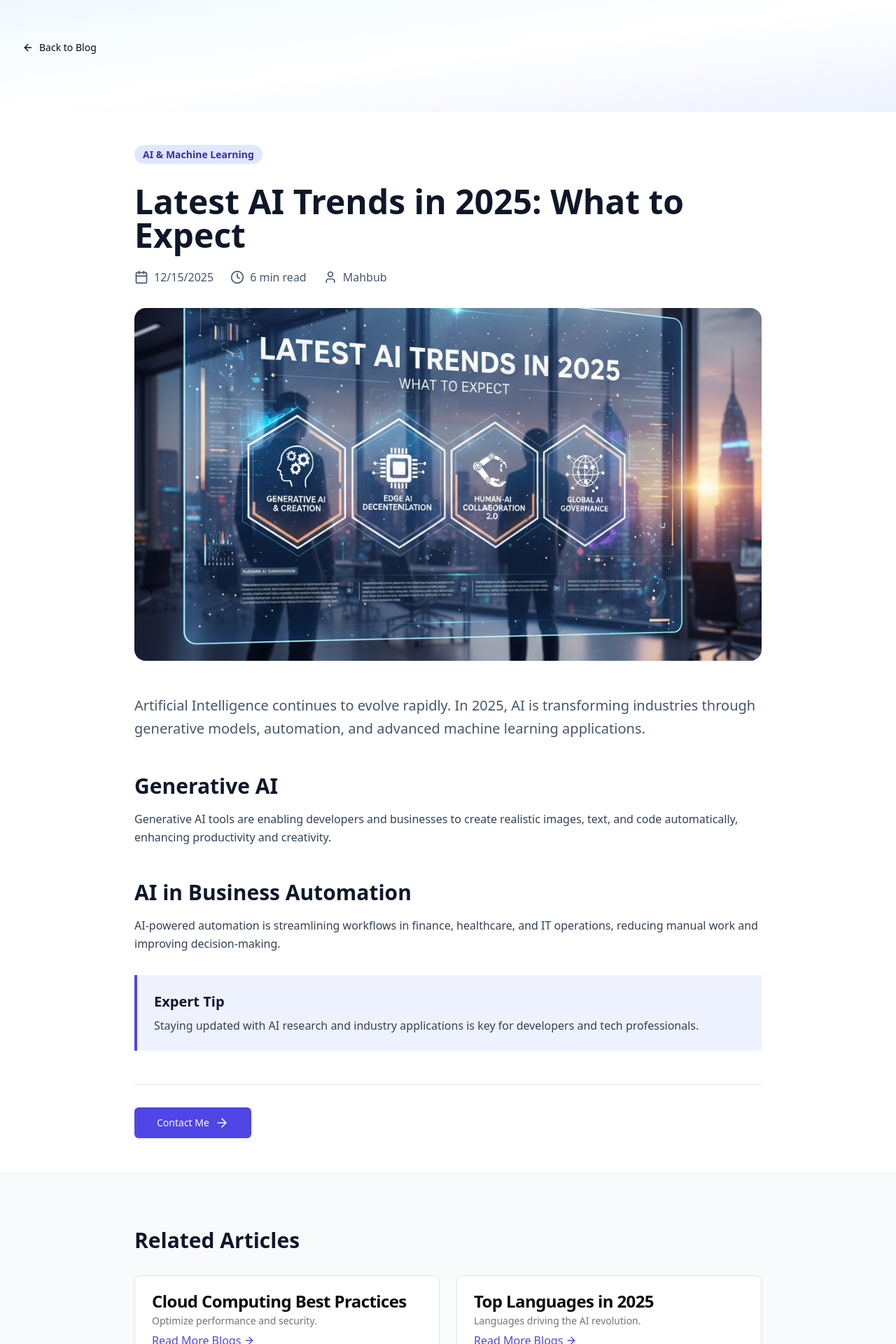
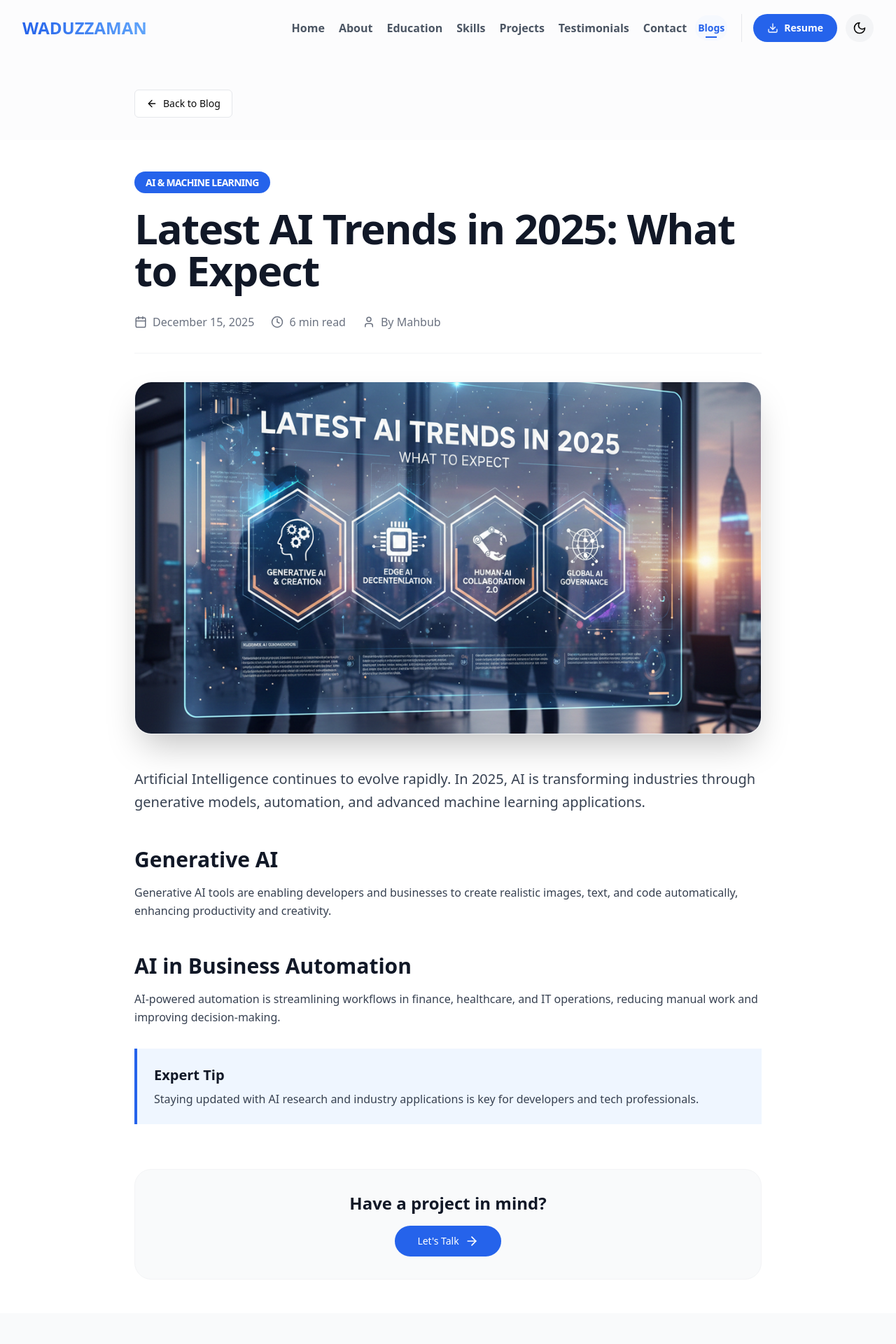
Before and after one commit to waduzzaman/portfolio-2025, a Next.js app: page /blog/latest-ai-trends-2025 in a window 1280 px wide. Shown: the top 1920 px of the page at 70% size. Built offline with nearby package versions, Linux system fonts and the light colour scheme.

Commit message:
upted with corrected nav

```diff
--- a/app/blog/[slug]/page.tsx
+++ b/app/blog/[slug]/page.tsx
@@ -6,7 +6,6 @@ import { Card, CardHeader, CardTitle, CardDescription } from '@/components/ui/ca
 import React from 'react';
 import Navigation from '@/app/components/Navigation';
 
-// --- Types ---
 type RelatedPost = {
   slug: string;
   title: string;
@@ -26,14 +25,11 @@ type Post = {
 
 type BlogData = Record<string, Post>;
 
-// --- Metadata ---
 export const metadata: Metadata = {
   title: 'Blog Post | Tech & Software Insights',
-  description:
-    'Read our latest articles on software development, AI, cloud computing, cybersecurity, and emerging technologies.',
+  description: 'Read our latest articles on software development, AI, cloud computing, cybersecurity, and emerging technologies.',
 };
 
-// --- Static Params for SSG ---
 export function generateStaticParams() {
   return [
     { slug: 'latest-ai-trends-2025' },
@@ -45,10 +41,9 @@ export function generateStaticParams() {
   ];
 }
 
-// --- Component ---
 export default async function BlogPostPage({ params }: { params: Promise<{ slug: string }> }) {
   const { slug } = await params;
-  // --- Blog Data ---
+
   const blogData: BlogData = {
     'latest-ai-trends-2025': {
       category: 'AI & Machine Learning',
@@ -59,23 +54,23 @@ export default async function BlogPostPage({ params }: { params: Promise<{ slug:
       image: '/ai.png',
       content: (
         <>
-          <p className="text-xl text-slate-600 leading-relaxed mb-6">
+          <p className="text-xl leading-relaxed mb-6 text-gray-700 dark:text-gray-300">
             Artificial Intelligence continues to evolve rapidly. In 2025, AI is transforming industries through generative models,
             automation, and advanced machine learning applications.
           </p>
-          <h2 className="text-3xl font-bold text-slate-900 mt-12 mb-4">Generative AI</h2>
-          <p className="text-slate-700 leading-relaxed mb-6">
+          <h2 className="text-3xl font-bold mt-12 mb-4 text-gray-900 dark:text-white">Generative AI</h2>
+          <p className="leading-relaxed mb-6 text-gray-700 dark:text-gray-300">
             Generative AI tools are enabling developers and businesses to create realistic images, text, and code automatically,
             enhancing productivity and creativity.
           </p>
-          <h2 className="text-3xl font-bold text-slate-900 mt-12 mb-4">AI in Business Automation</h2>
-          <p className="text-slate-700 leading-relaxed mb-6">
+          <h2 className="text-3xl font-bold mt-12 mb-4 text-gray-900 dark:text-white">AI in Business Automation</h2>
+          <p className="leading-relaxed mb-6 text-gray-700 dark:text-gray-300">
             AI-powered automation is streamlining workflows in finance, healthcare, and IT operations, reducing manual work and
             improving decision-making.
           </p>
-          <div className="bg-indigo-50 border-l-4 border-indigo-600 p-6 my-8">
-            <h3 className="text-xl font-bold text-slate-900 mb-2">Expert Tip</h3>
-            <p className="text-slate-700">
+          <div className="bg-blue-50 dark:bg-blue-900/20 border-l-4 border-blue-600 p-6 my-8">
+            <h3 className="text-xl font-bold mb-2 text-gray-900 dark:text-white">Expert Tip</h3>
+            <p className="text-gray-700 dark:text-gray-300">
               Staying updated with AI research and industry applications is key for developers and tech professionals.
             </p>
           </div>
@@ -86,7 +81,6 @@ export default async function BlogPostPage({ params }: { params: Promise<{ slug:
         { slug: 'top-programming-languages-2025', title: 'Top Languages in 2025', excerpt: 'Languages driving the AI revolution.' },
       ],
     },
-
     'cloud-computing-best-practices': {
       category: 'Cloud & DevOps',
       title: 'Cloud Computing Best Practices for Modern Businesses',
@@ -96,15 +90,15 @@ export default async function BlogPostPage({ params }: { params: Promise<{ slug:
       image: '/cloud.png',
       content: (
         <>
-          <p className="text-xl text-slate-600 leading-relaxed mb-6">
+          <p className="text-xl leading-relaxed mb-6 text-gray-700 dark:text-gray-300">
             Leveraging cloud platforms effectively is key to modern IT success. Learn best practices to optimize performance, cost, and security.
           </p>
-          <h2 className="text-3xl font-bold text-slate-900 mt-12 mb-4">Cost Optimization</h2>
-          <p className="text-slate-700 leading-relaxed mb-6">
+          <h2 className="text-3xl font-bold mt-12 mb-4 text-gray-900 dark:text-white">Cost Optimization</h2>
+          <p className="leading-relaxed mb-6 text-gray-700 dark:text-gray-300">
             Implementing auto-scaling and monitoring usage patterns can significantly reduce waste in cloud spending.
           </p>
-          <h2 className="text-3xl font-bold text-slate-900 mt-12 mb-4">Cloud Security</h2>
-          <p className="text-slate-700 leading-relaxed mb-6">
+          <h2 className="text-3xl font-bold mt-12 mb-4 text-gray-900 dark:text-white">Cloud Security</h2>
+          <p className="leading-relaxed mb-6 text-gray-700 dark:text-gray-300">
             Adopting a Zero Trust architecture ensures that every access request is verified, regardless of where it originates.
           </p>
         </>
@@ -114,7 +108,6 @@ export default async function BlogPostPage({ params }: { params: Promise<{ slug:
         { slug: 'emerging-iot-technologies', title: 'Emerging IoT Tech', excerpt: 'How the cloud powers connected devices.' },
       ],
     },
-
     'cybersecurity-2025-guide': {
       category: 'Cybersecurity',
       title: 'Cybersecurity in 2025: Protecting Your Digital Assets',
@@ -124,16 +117,16 @@ export default async function BlogPostPage({ params }: { params: Promise<{ slug:
       image: '/cybersecurity.png',
       content: (
         <>
-          <p className="text-xl text-slate-600 leading-relaxed mb-6">
+          <p className="text-xl leading-relaxed mb-6 text-gray-700 dark:text-gray-300">
             As threats become more sophisticated, organizations must evolve their defense mechanisms to protect sensitive data and infrastructure.
           </p>
-          <h2 className="text-3xl font-bold text-slate-900 mt-12 mb-4">The Rise of AI-Driven Attacks</h2>
-          <p className="text-slate-700 leading-relaxed mb-6">
+          <h2 className="text-3xl font-bold mt-12 mb-4 text-gray-900 dark:text-white">The Rise of AI-Driven Attacks</h2>
+          <p className="leading-relaxed mb-6 text-gray-700 dark:text-gray-300">
             Hackers are now using AI to automate phishing and identify system vulnerabilities faster than ever.
           </p>
-          <h2 className="text-3xl font-bold text-slate-900 mt-12 mb-4">Multi-Factor Authentication (MFA)</h2>
-          <p className="text-slate-700 leading-relaxed mb-6">
-            Moving beyond SMS-based MFA to hardware keys and biometric verification is no longer optional for high-security environments.
+          <h2 className="text-3xl font-bold mt-12 mb-4 text-gray-900 dark:text-white">Multi-Factor Authentication (MFA)</h2>
+          <p className="leading-relaxed mb-6 text-gray-700 dark:text-gray-300">
+            Moving beyond SMS-based MFA to hardware keys and biometric verification is no longer optional.
           </p>
         </>
       ),
@@ -142,7 +135,6 @@ export default async function BlogPostPage({ params }: { params: Promise<{ slug:
         { slug: 'latest-ai-trends-2025', title: 'AI Trends 2025', excerpt: 'AI as a tool for both defense and attack.' },
       ],
     },
-
     'top-programming-languages-2025': {
       category: 'Programming',
       title: 'Top Programming Languages to Learn in 2025',
@@ -152,16 +144,16 @@ export default async function BlogPostPage({ params }: { params: Promise<{ slug:
       image: '/programming-language.png',
       content: (
         <>
-          <p className="text-xl text-slate-600 leading-relaxed mb-6">
-            Choosing the right language can define your career path. Here are the languages dominating AI, Web, and Mobile development this year.
+          <p className="text-xl leading-relaxed mb-6 text-gray-700 dark:text-gray-300">
+            Choosing the right language can define your career path. Here are the languages dominating AI, Web, and Mobile development.
           </p>
-          <h2 className="text-3xl font-bold text-slate-900 mt-12 mb-4">Python: The AI King</h2>
-          <p className="text-slate-700 leading-relaxed mb-6">
+          <h2 className="text-3xl font-bold mt-12 mb-4 text-gray-900 dark:text-white">Python: The AI King</h2>
+          <p className="leading-relaxed mb-6 text-gray-700 dark:text-gray-300">
             Python remains the top choice for machine learning and data science due to its massive library ecosystem.
           </p>
-          <h2 className="text-3xl font-bold text-slate-900 mt-12 mb-4">TypeScript & Rust</h2>
-          <p className="text-slate-700 leading-relaxed mb-6">
-            TypeScript continues to lead web development, while Rust is becoming the standard for high-performance system programming.
+          <h2 className="text-3xl font-bold mt-12 mb-4 text-gray-900 dark:text-white">TypeScript & Rust</h2>
+          <p className="leading-relaxed mb-6 text-gray-700 dark:text-gray-300">
+            TypeScript continues to lead web development, while Rust is becoming the standard for high-performance systems.
           </p>
         </>
       ),
@@ -170,7 +162,6 @@ export default async function BlogPostPage({ params }: { params: Promise<{ slug:
         { slug: 'emerging-iot-technologies', title: 'Emerging IoT Tech', excerpt: 'Programming for smart hardware.' },
       ],
     },
-
     'blockchain-and-web3': {
       category: 'Blockchain & Web3',
       title: 'Blockchain and Web3: The Future of Decentralized Tech',
@@ -180,25 +171,20 @@ export default async function BlogPostPage({ params }: { params: Promise<{ slug:
       image: '/blockchain.png',
       content: (
         <>
-          <p className="text-xl text-slate-600 leading-relaxed mb-6">
+          <p className="text-xl leading-relaxed mb-6 text-gray-700 dark:text-gray-300">
             Beyond cryptocurrency, blockchain technology is reshaping how we handle identity, ownership, and digital transactions.
           </p>
-          <h2 className="text-3xl font-bold text-slate-900 mt-12 mb-4">Decentralized Finance (DeFi)</h2>
-          <p className="text-slate-700 leading-relaxed mb-6">
-            DeFi continues to provide transparent and accessible financial services without traditional intermediaries like banks.
-          </p>
-          <h2 className="text-3xl font-bold text-slate-900 mt-12 mb-4">The Growth of Web3 Apps</h2>
-          <p className="text-slate-700 leading-relaxed mb-6">
-            Web3 applications are giving users control over their data, moving away from the centralized "Big Tech" model.
+          <h2 className="text-3xl font-bold mt-12 mb-4 text-gray-900 dark:text-white">Decentralized Finance (DeFi)</h2>
+          <p className="leading-relaxed mb-6 text-gray-700 dark:text-gray-300">
+            DeFi continues to provide transparent and accessible financial services without traditional intermediaries.
           </p>
         </>
       ),
       relatedPosts: [
         { slug: 'cybersecurity-2025-guide', title: 'Cybersecurity 2025 Guide', excerpt: 'Protecting your crypto and digital identity.' },
-        { slug: 'latest-ai-trends-2025', title: 'AI Trends 2025', excerpt: 'Combining AI with blockchain for smarter contracts.' },
+        { slug: 'latest-ai-trends-2025', title: 'AI Trends 2025', excerpt: 'Combining AI with blockchain.' },
       ],
     },
-
     'emerging-iot-technologies': {
       category: 'IoT & Smart Tech',
       title: 'Emerging IoT Technologies: Smart Devices and Connected Worlds',
@@ -208,16 +194,12 @@ export default async function BlogPostPage({ params }: { params: Promise<{ slug:
       image: '/iot.png',
       content: (
         <>
-          <p className="text-xl text-slate-600 leading-relaxed mb-6">
+          <p className="text-xl leading-relaxed mb-6 text-gray-700 dark:text-gray-300">
             The Internet of Things (IoT) is no longer just about smart bulbs; it is about fully integrated systems in healthcare and industry.
           </p>
-          <h2 className="text-3xl font-bold text-slate-900 mt-12 mb-4">Edge Computing</h2>
-          <p className="text-slate-700 leading-relaxed mb-6">
-            Processing data on the device rather than the cloud allows for faster response times in critical fields like autonomous driving.
-          </p>
-          <h2 className="text-3xl font-bold text-slate-900 mt-12 mb-4">IoT in Healthcare</h2>
-          <p className="text-slate-700 leading-relaxed mb-6">
-            Wearable sensors are providing real-time patient monitoring, drastically improving preventative care.
+          <h2 className="text-3xl font-bold mt-12 mb-4 text-gray-900 dark:text-white">Edge Computing</h2>
+          <p className="leading-relaxed mb-6 text-gray-700 dark:text-gray-300">
+            Processing data on the device rather than the cloud allows for faster response times in autonomous driving.
           </p>
         </>
       ),
@@ -228,86 +210,82 @@ export default async function BlogPostPage({ params }: { params: Promise<{ slug:
     },
   };
 
-  // --- Get current post ---
   const post: Post | undefined = blogData[slug];
-  if (!post) return <p className="text-center py-20">Post not found.</p>;
+  if (!post) return <div className="min-h-screen flex items-center justify-center dark:bg-gray-900 dark:text-white">Post not found.</div>;
 
   return (
+    <div className="flex flex-col min-h-screen bg-white dark:bg-gray-900 transition-colors duration-500">
+      <Navigation />
 
-    <div className="flex flex-col">
-
-      {/* Back Button */}
-      <section className="bg-gradient-to-br from-sky-50 via-white to-indigo-50 py-12">
+      {/* Back Button Section - Visibility Fixed with Padding Top */}
+      <section className="pt-32 pb-8 bg-gray-50/50 dark:bg-gray-800/30">
         <div className="container mx-auto px-4">
-          <Button asChild variant="ghost" className="mb-6">
+          <div className="max-w-4xl mx-auto">
+            <Button asChild variant="outline" className="group border-gray-200 dark:border-gray-700 dark:text-gray-300 hover:bg-gray-100 dark:hover:bg-gray-800 transition-all">
               <Link href="/blog">
-              <ArrowLeft className="w-4 h-4 mr-2" />
+                <ArrowLeft className="w-4 h-4 mr-2 group-hover:-translate-x-1 transition-transform" />
                 Back to Blog
               </Link>
             </Button>
           </div>
+        </div>
       </section>
 
-      {/* Blog Content */}
-      <article className="py-12 bg-white">
-        <div className="container mx-auto px-4">
+      {/* Main Content Area */}
+      <article className="py-12 px-4">
         <div className="max-w-4xl mx-auto">
-            <div className="mb-8">
-              <span className="text-sm font-semibold px-3 py-1 bg-indigo-100 text-indigo-800 rounded-full">
+          <div className="mb-6">
+            <span className="text-sm font-bold px-4 py-1.5 bg-blue-600 text-white rounded-full uppercase tracking-tighter">
               {post.category}
             </span>
           </div>
 
-            <h1 className="text-4xl md:text-5xl font-bold text-slate-900 mb-6">{post.title}</h1>
+          <h1 className="text-4xl md:text-6xl font-extrabold text-gray-900 dark:text-white mb-8 tracking-tight">
+            {post.title}
+          </h1>
 
-            <div className="flex flex-wrap items-center gap-6 text-slate-600 mb-8">
-              <div className="flex items-center gap-2">
-                <Calendar className="w-5 h-5" />
-                <span>{new Date(post.date).toLocaleDateString()}</span>
-              </div>
-              <div className="flex items-center gap-2">
-                <Clock className="w-5 h-5" />
-                <span>{post.readTime}</span>
-              </div>
-              <div className="flex items-center gap-2">
-                <User className="w-5 h-5" />
-                <span>{post.author}</span>
-              </div>
+          <div className="flex flex-wrap items-center gap-6 text-gray-500 dark:text-gray-400 mb-10 border-b border-gray-100 dark:border-gray-800 pb-8">
+            <div className="flex items-center gap-2"><Calendar size={18} /><span>{new Date(post.date).toLocaleDateString('en-US', { month: 'long', day: 'numeric', year: 'numeric' })}</span></div>
+            <div className="flex items-center gap-2"><Clock size={18} /><span>{post.readTime}</span></div>
+            <div className="flex items-center gap-2"><User size={18} /><span>By {post.author}</span></div>
           </div>
 
-            <div className="aspect-video overflow-hidden rounded-2xl mb-12">
+          <div className="aspect-video overflow-hidden rounded-3xl mb-12 shadow-2xl border border-gray-100 dark:border-gray-800">
             <img src={post.image} alt={post.title} className="w-full h-full object-cover" />
           </div>
 
-            <div className="prose prose-lg max-w-none">{post.content}</div>
+          <div className="prose prose-lg dark:prose-invert max-w-none">
+            {post.content}
+          </div>
 
-            <div className="mt-12 pt-8 border-t">
-              <Button asChild size="lg" className="bg-indigo-600 hover:bg-indigo-700">
-                <a href="/contact" target="_blank" rel="noopener noreferrer">
-                  Contact Me
-                  <ArrowRight className="ml-2 w-5 h-5" />
-                </a>
+          {/* Contact CTA */}
+          <div className="mt-16 p-8 rounded-3xl bg-gray-50 dark:bg-gray-800/50 border border-gray-100 dark:border-gray-700 text-center">
+             <h3 className="text-2xl font-bold text-gray-900 dark:text-white mb-4">Have a project in mind?</h3>
+             <Button asChild size="lg" className="bg-blue-600 hover:bg-blue-700 text-white rounded-full px-8">
+                <Link href="/#contact">Let's Talk <ArrowRight className="ml-2 w-5 h-5" /></Link>
              </Button>
-            </div>
           </div>
         </div>
       </article>
 
-      {/* Related Posts */}
-      <section className="py-20 bg-slate-50">
+      {/* Related Posts Section */}
+      <section className="py-20 bg-gray-50 dark:bg-gray-800/20">
         <div className="container mx-auto px-4">
           <div className="max-w-4xl mx-auto">
-            <h2 className="text-3xl font-bold text-slate-900 mb-8">Related Articles</h2>
-            <div className="grid md:grid-cols-2 gap-6">
-              {post.relatedPosts.map((related: RelatedPost) => (
-                <Link key={related.slug} href={`/blog/${related.slug}`}>
-                  <Card className="hover:shadow-lg transition-shadow">
+            <h2 className="text-3xl font-bold text-gray-900 dark:text-white mb-10">Recommended Reading</h2>
+            <div className="grid md:grid-cols-2 gap-8">
+              {post.relatedPosts.map((related) => (
+                <Link key={related.slug} href={`/blog/${related.slug}`} className="group">
+                  <Card className="h-full border-gray-200 dark:border-gray-700 dark:bg-gray-900 hover:border-blue-500 dark:hover:border-blue-400 transition-all duration-300 hover:shadow-xl">
                     <CardHeader>
-                      <CardTitle className="hover:text-indigo-600 transition-colors">{related.title}</CardTitle>
-                      <CardDescription>{related.excerpt}</CardDescription>
-                      <div className="mt-2 text-indigo-600 font-medium inline-flex items-center gap-1">
-                        Read More Blogs
-                        <ArrowRight className="w-4 h-4" />
+                      <CardTitle className="text-gray-900 dark:text-white group-hover:text-blue-600 dark:group-hover:text-blue-400 transition-colors">
+                        {related.title}
+                      </CardTitle>
+                      <CardDescription className="dark:text-gray-400 mt-2 line-clamp-2">
+                        {related.excerpt}
+                      </CardDescription>
+                      <div className="pt-4 flex items-center text-blue-600 dark:text-blue-400 font-bold text-sm">
+                         Read More <ArrowRight className="ml-1 w-4 h-4 group-hover:translate-x-1 transition-transform" />
                       </div>
                     </CardHeader>
                   </Card>
--- a/app/components/Navigation.tsx
+++ b/app/components/Navigation.tsx
@@ -85,7 +85,7 @@ export default function Navigation() {
       <div className="max-w-7xl mx-auto px-4 sm:px-6 lg:px-8">
         <div className="flex h-20 items-center justify-between">
           {/* Logo */}
-          <Link href="/" className="text-2xl font-bold bg-gradient-to-r from-blue-600 to-blue-400 bg-clip-text text-transparent">
+          <Link href="/" className="text-2xl font-bold bg-gradient-to-r from-blue-600 to-blue-400 bg-clip-text text-transparent uppercase">
             Waduzzaman
           </Link>
 
@@ -98,7 +98,7 @@ export default function Navigation() {
                   key={item.label}
                   href={item.href}
                   onClick={(e) => handleSectionClick(e, item.href)}
-                  className={`relative px-4 py-2 rounded-full text-sm font-semibold transition-all duration-300
+                  className={`relative px-2 py-2 rounded-full text-base font-semibold transition-all duration-300
                     ${active ? "text-blue-600 dark:text-blue-400 bg-blue-50/50 dark:bg-blue-900/20" : "text-gray-600 dark:text-gray-400 hover:text-blue-600"}
                   `}
                 >
@@ -110,11 +110,11 @@ export default function Navigation() {
 
             <Link
               href="/blog"
-              className={`relative px-4 py-2 rounded-full text-sm font-semibold transition-all duration-300
+              className={`relative px-1 py-2 rounded-full text-sm font-semibold transition-all duration-300
                 ${isBlogActive ? "text-blue-600 dark:text-blue-400 bg-blue-50/50 dark:bg-blue-900/20" : "text-gray-600 dark:text-gray-400 hover:text-blue-600"}
               `}
             >
-              Blog
+              Blogs
               <span className={`absolute bottom-1 left-1/2 -translate-x-1/2 h-[2px] bg-blue-600 dark:bg-blue-400 transition-all duration-300 ${isBlogActive ? "w-4 opacity-100" : "w-0 opacity-0"}`} />
             </Link>
 
@@ -161,7 +161,7 @@ export default function Navigation() {
                   key={item.label}
                   href={item.href}
                   onClick={(e) => handleSectionClick(e, item.href)}
-                  className={`flex items-center justify-between px-4 py-3 rounded-xl transition-all
+                  className={`flex items-center justify-between px-4 py-2 rounded-xl transition-all
                     ${active ? "bg-blue-50 dark:bg-blue-900/30 text-blue-600 dark:text-blue-400 font-bold border-l-4 border-blue-600" : "text-gray-600 dark:text-gray-400 hover:bg-gray-50 dark:hover:bg-gray-800"}
                   `}
                 >
@@ -174,11 +174,11 @@ export default function Navigation() {
             <Link
               href="/blog"
               onClick={() => setIsMenuOpen(false)}
-              className={`flex items-center justify-between px-4 py-3 rounded-xl transition-all
+              className={`flex items-center justify-between px-4 py-2 rounded-xl transition-all uppercase
                 ${isBlogActive ? "bg-blue-50 dark:bg-blue-900/30 text-blue-600 dark:text-blue-400 font-bold border-l-4 border-blue-600" : "text-gray-600 dark:text-gray-400"}
               `}
             >
-              Blog
+              Blogs
               {isBlogActive && <div className="w-2 h-2 rounded-full bg-blue-600 dark:bg-blue-400" />}
             </Link>
 
--- a/app/layout.tsx
+++ b/app/layout.tsx
@@ -30,7 +30,7 @@ export const metadata: Metadata = {
   creator: 'Md Mahbub E Waduzzaman',
   publisher: 'Md Mahbub E Waduzzaman',
 
-  metadataBase: new URL('https://yourdomain.com'), // 🔁 replace with real domain
+  metadataBase: new URL('https://waduzzaman.com'), // 🔁 replace with real domain
   alternates: {
     canonical: '/',
   },
@@ -51,7 +51,7 @@ export const metadata: Metadata = {
     title: 'Md Mahbub E Waduzzaman | Web & Software Developer',
     description:
       'Explore real-world web and software projects built with Next.js, React, MERN Stack, and WordPress.',
-    url: 'https://yourdomain.com',
+    url: 'https://waduzzaman.com',
     siteName: 'Mahbub Waduzzaman Portfolio',
     images: [
       {
```
Also changed, not shown: app/about/page.tsx (added, +49 -0 lines), app/contact/page.tsx (added), app/projects/page.tsx (added). Lines whose indentation alone changed are shown as unchanged.
